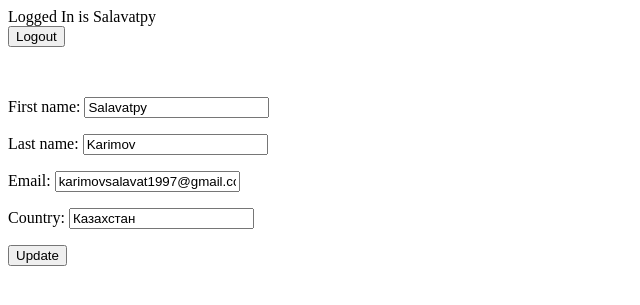
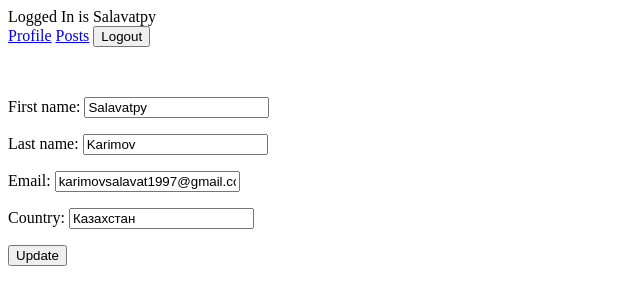
Before and after one commit to Salavatpy/SocialNetwork, a Django app: page /profile/ in a window 1280 px wide. Shown: the top 305 px of the page, without its empty margins (0-640 px from the left). Run offline with Django 4.2, Linux system fonts and the light colour scheme; a user stored in the database is signed in; data comes from the database, SQL or seed files in the repository; both versions use the stored data as it was after the commit.

Commit message:
Another additions

```diff
--- a/profiles/templates/profiles/base.html
+++ b/profiles/templates/profiles/base.html
@@ -3,6 +3,8 @@ Logged In is {{ user.username }}
 
 <form action="{% url 'logoutuser' %}" method='POST'>
     {% csrf_token %}
+    <a href='{% url 'profile' %}'> Profile</a>
+    <a href='{% url 'posts:like-post-view' %}'> Posts</a>
 <button type='submit'>Logout</button>
 </form>
 {% else %}
```
Also changed, not shown: db.sqlite3.
